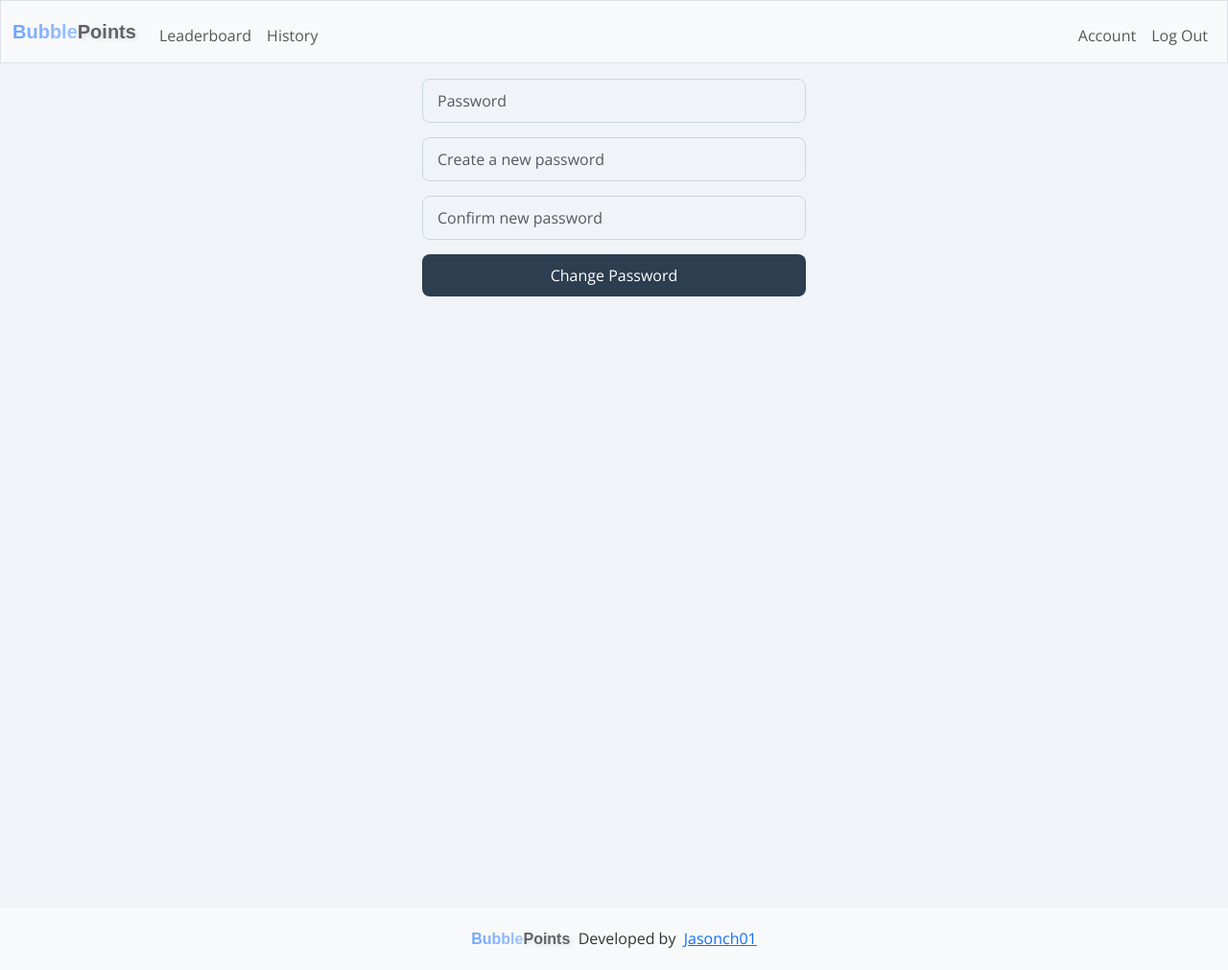
After one commit to jasonch01/BubblePoints, a Flask app: page /account in a window 1280 px wide. The commit adds this page. Shown: the whole page at 96% size. Run offline with Flask 3, Linux system fonts and the light colour scheme; a user stored in the database is signed in; some libraries are stand-ins or nearby versions.

Commit message:
Updated 2/2/2025 v1.14.03

```diff
--- a/app.py
+++ b/app.py
@@ -3,6 +3,7 @@ import sqlite3
 import datetime
 import threading
 import time
+import re
 
 from secret_key import secret_key as default_key
 from dotenv import load_dotenv
@@ -44,7 +45,8 @@ def init_db():
         username TEXT NOT NULL,
         hash TEXT NOT NULL,
         points INTEGER NOT NULL DEFAULT 1000,
-        total_points_earned INTEGER NOT NULL DEFAULT 0
+        total_points_earned INTEGER NOT NULL DEFAULT 0,
+        email TEXT UNIQUE
     )
     """)
 
@@ -88,6 +90,22 @@ def init_db():
     """)
 
 init_db()
+
+def is_valid_email(email):
+    email_regex = r"^[a-zA-Z0-9_.+-]+@[a-zA-Z0-9-]+\.[a-zA-Z0-9-.]+$"
+    return re.match(email_regex, email)
+
+def is_valid_password(password):
+    """Check if password meets security requirements."""
+    if not password:
+        return False
+
+    # Regex for password validation
+    # Ensure password is between 6 to 20 characters, with at least one lowercase letter, one uppercase letter, and one digit
+    password_pattern = r"^(?=.*[a-z])(?=.*[A-Z])(?=.*\d)[A-Za-z\d]{6,20}$"
+
+    return bool(re.match(password_pattern, password))
+
 
 # Global flag to prevent multiple background tasks
 timer_running = False
@@ -204,12 +222,6 @@ def get_timer_state():
 def trigger_timer():
     start_timer()
     return "Timer started."
-
-
-
-
-
-
 
 
 @app.after_request
@@ -337,6 +349,7 @@ def index():
             return "Invalid Input"
         elif points <= 0 or points > 10000:
             return "Points must be between 1 and 10000"
+
 
 
          # Check database for user details
@@ -589,45 +602,57 @@ if __name__ == "__main__":
 @app.route("/register", methods=["GET", "POST"])
 def register():
     """Register user"""
+    if request.method == "POST":
 
-    username = request.form.get("username")
-    password = request.form.get("password")
-    confirmation = request.form.get("confirmation")
+        username = request.form.get("username")
+        email = request.form.get("email")
+        password = request.form.get("password")
+        confirmation = request.form.get("confirmation")
 
-    if request.method == "POST":
+        # Check username conditions
         if not username:
-            return "No username"
-        elif not password:
-            return "No password"
-        elif not confirmation:
-            return "No password confirmation"
-        elif password != confirmation:
-            return "Password confirmation does not match"
+            return render_template("register.html", message="Username required")
+        if len(username) < 3 or len(username) > 20:
+            return render_template("register.html", message="Username must be between 3 and 20 characters long")
+
+        # Check email conditions
+        if not email:
+            return render_template("register.html", message="Email Address required")
+        if not is_valid_email(email):
+            return render_template("register.html", message="Invalid email format")
+
+        # Check password conditions
+        if not password:
+            return render_template("register.html", message="Password required")
+        if not confirmation:
+            return render_template("register.html", message="Password confirmation required")
+        if password != confirmation:
+            return render_template("register.html", message="Password confirmation does not match")
+        if not is_valid_password(password):
+            return render_template("register.html", message="Password must be between 6 to 20 characters, with at least one lowercase letter, one uppercase letter, and one digit")
 
         # Check if the username already exists
         user = cur.execute("SELECT * FROM users WHERE username = ?", (username,)).fetchone()
         if user:
-            return "username already exists"
+            return render_template("register.html", message="Username already exists")
 
-        # Insert new user into users
-        cur.execute("INSERT INTO users (username, hash) VALUES (?, ?)",
-                    (username, generate_password_hash(password)))
-        # Commit the changes to the database
+        # Check if the email already exists
+        user_email = cur.execute("SELECT * FROM users WHERE email = ?", (email,)).fetchone()
+        if user_email:
+            return render_template("register.html", message="Email already exists")
+
+        # Insert new user if all checks pass
+        cur.execute("INSERT INTO users (username, email, hash) VALUES (?, ?, ?)",
+                    (username, email, generate_password_hash(password)))
         con.commit()
 
-        # Fetch the new user's ID after inserting
+        # Fetch new user ID
         user = cur.execute("SELECT id FROM users WHERE username = ?", (username,)).fetchone()
-
-        # Log the user in by saving their id in the session
         session["user_id"] = user[0]
 
-        # Redirect user to home page
         return redirect("/")
 
-    else:
-        return render_template("register.html")
-
-
+    return render_template("register.html")
 
 
 @app.route("/login", methods=["GET", "POST"])
@@ -686,3 +711,74 @@ def leaderboard():
 
     else:
         return render_template("leaderboard.html", user=user)
+
+
+@app.route("/history", methods=["GET", "POST"])
+def history():
+    """History"""
+
+    dublbubl_history = cur.execute("SELECT row_id, creator_username, points_in, points_out, date_created FROM dublbubl_history users ORDER BY row_id DESC LIMIT 50").fetchall()
+
+    if request.method == "POST":
+        return redirect("/")
+
+    else:
+        return render_template("history.html", dublbubl_history=dublbubl_history)
+
+
+@app.route("/account", methods=["GET", "POST"])
+@login_required
+def change_password():
+    """Change user password"""
+    if request.method == "POST":
+
+
+        password = request.form.get("password")
+        new_password = request.form.get("new_password")
+        confirmation = request.form.get("confirmation")
+
+
+        # Check password conditions
+        if not password:
+            return render_template("account.html", message="Password required")
+        if not new_password:
+            return render_template("account.html", message="New password required")
+        if not confirmation:
+            return render_template("account.html", message="New password confirmation required")
+        if new_password != confirmation:
+            return render_template("account.html", message="Password confirmation does not match")
+        if not is_valid_password(new_password):
+            return render_template("account.html", message="New password must be between 6 to 20 characters, with at least one lowercase letter, one uppercase letter, and one digit")
+
+        # Check database for user details
+        user_id = session["user_id"]
+        user = cur.execute("SELECT * FROM users WHERE id = ?", (user_id,)).fetchone()
+        print(user)
+        print(user_id)
+
+
+        # Check if the username already exists
+        if not user:
+            return render_template("account.html", message="User not found")
+
+        # Get the stored hashed password
+        stored_password_hash = user[2]
+
+        # Check if the entered password matches the stored hash
+        if not check_password_hash(stored_password_hash, password):
+            return render_template("account.html", message="Invalid current password")
+
+        # Check if the current password is the same as the new password
+        if password == new_password:
+            return render_template("account.html", message="New password cannot be the same as the current password")
+
+        # If password is correct, proceed to change it
+        hashed_new_password = generate_password_hash(new_password)
+
+        # Update the password in the database
+        cur.execute("UPDATE users SET hash = ? WHERE id = ?", (hashed_new_password, user_id))
+        con.commit()
+
+        return render_template("account.html", message="Password changed successfully")
+
+    return render_template("account.html")
--- /dev/null
+++ b/templates/account.html
@@ -0,0 +1,21 @@
+{% extends "layout.html" %}
+
+{% block main %}
+
+<!-- Show messages dynamically -->
+{% if message %}
+    <div class="alert {% if 'Invalid' in message %}alert-danger{% elif 'success' in message %}alert-success{% else %}alert-warning{% endif %} text-center">
+        {{ message }}
+    </div>
+{% endif %}
+
+<div class="d-flex flex-column align-items-center min-vh-100">
+  <form action="/account" method="post" class="login-form w-100" style="max-width: 400px;">
+    <input class="form-control" name="password" placeholder="Password" type="password">
+    <input class="form-control" name="new_password" placeholder="Create a new password" type="password">
+    <input class="form-control" name="confirmation" placeholder="Confirm new password" type="password">
+    <button class="btn btn-primary w-100" type="submit">Change Password</button>
+  </form>
+</div>
+
+{% endblock %}
--- a/templates/register.html
+++ b/templates/register.html
@@ -2,9 +2,15 @@
 
 {% block main %}
 
+<!-- Show messages dynamically -->
+{% if message %}
+    <div class="alert alert-danger text-center">{{ message }}</div>
+{% endif %}
+
 <div class="d-flex flex-column align-items-center min-vh-100">
   <form action="/register" method="post" class="login-form w-100" style="max-width: 400px;">
     <input autocomplete="off" autofocus class="form-control" name="username" placeholder="Username" type="text">
+    <input autocomplete="off" autofocus class="form-control" name="email" placeholder="Email Address" type="email">
     <input class="form-control" name="password" placeholder="Create a password" type="password">
     <input class="form-control" name="confirmation" placeholder="Confirm password" type="password">
     <button class="btn btn-primary w-100" type="submit">Register</button>
```
Also changed, not shown: templates/history.html (added, +46 -0 lines), dublbubl.db, 2 other files.
